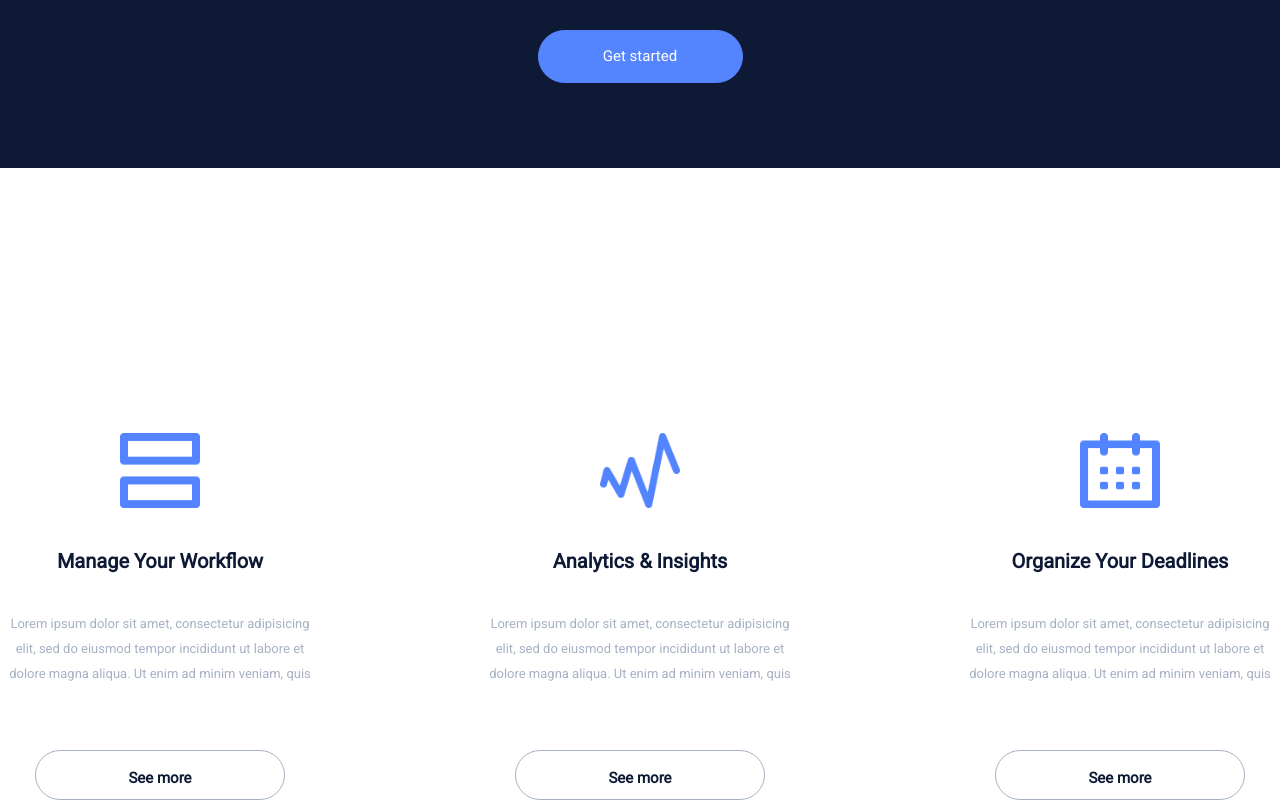
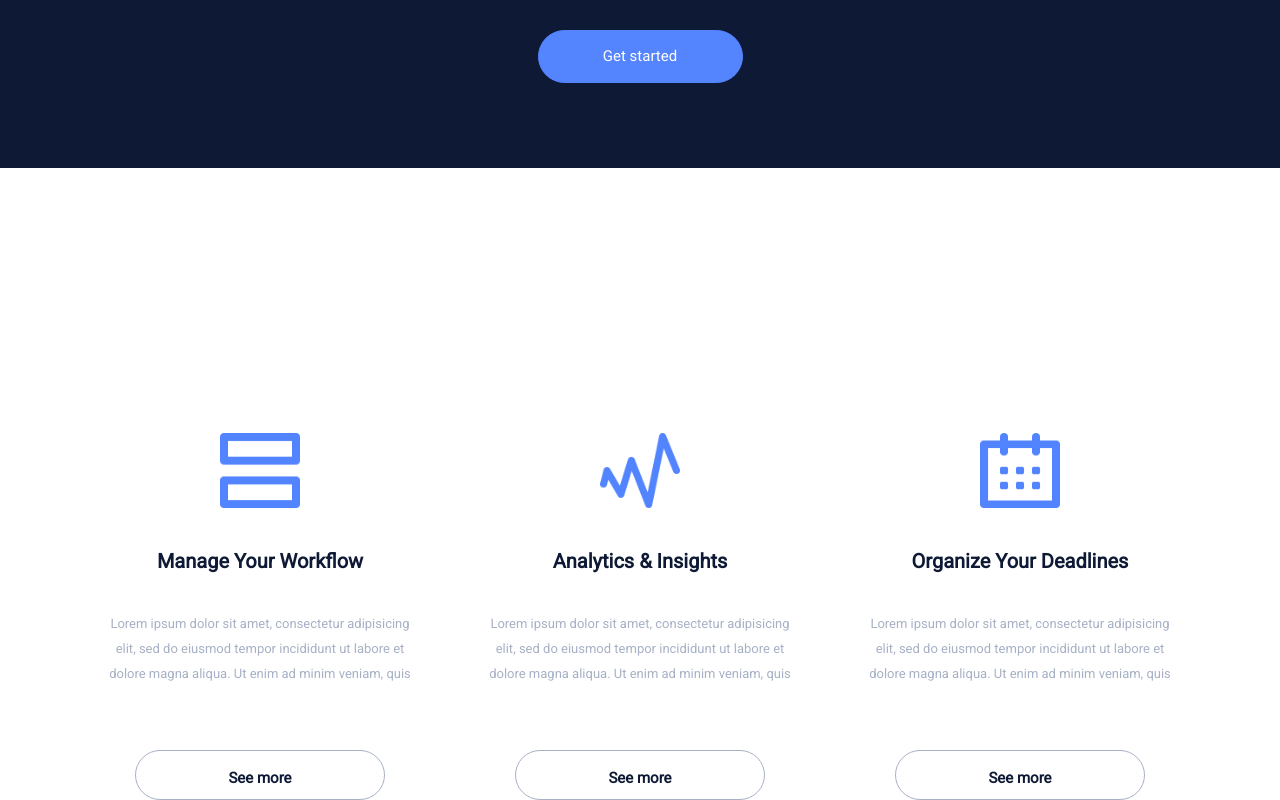
Before and after one commit to vahutson/Merkury, a plain HTML site: page index.html in a window 1280 px wide. Shown: the part 450-1250 px from the top of the page. Drawn offline with Linux system fonts and the light colour scheme.

Commit message:
'Features' paddings0 fixed

```diff
--- a/style.css
+++ b/style.css
@@ -125,7 +125,7 @@ body {
 
 #features {
     display: flex;
-    justify-content: space-between;
+    justify-content: center;
     background-color: white;
     width: 100%;
 }
@@ -133,6 +133,8 @@ body {
     display: inline-block;
     background-color: white;
     text-align: center;
+    padding-left: 30px;
+    padding-right: 30px;
 }
 
 .features-name {
```
